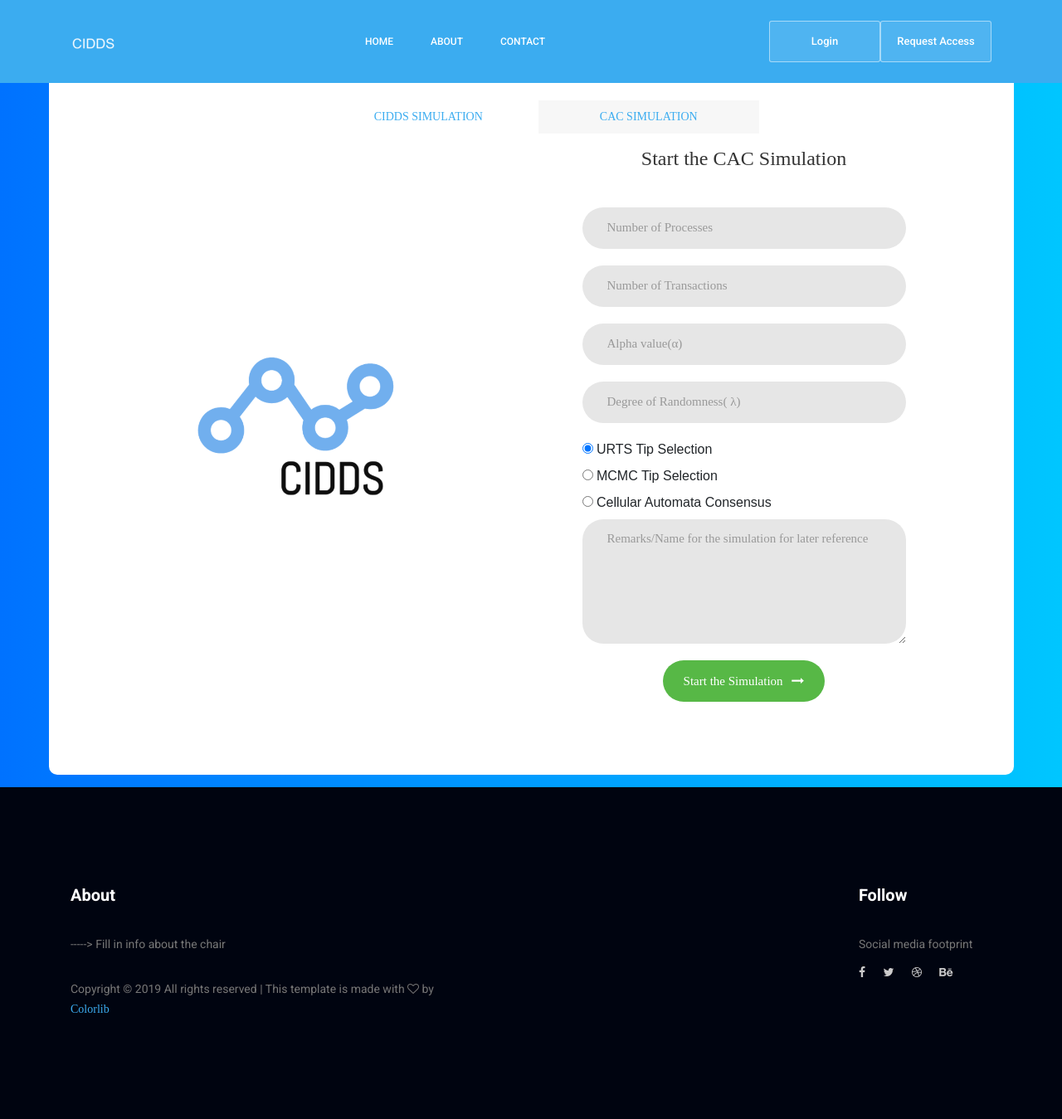
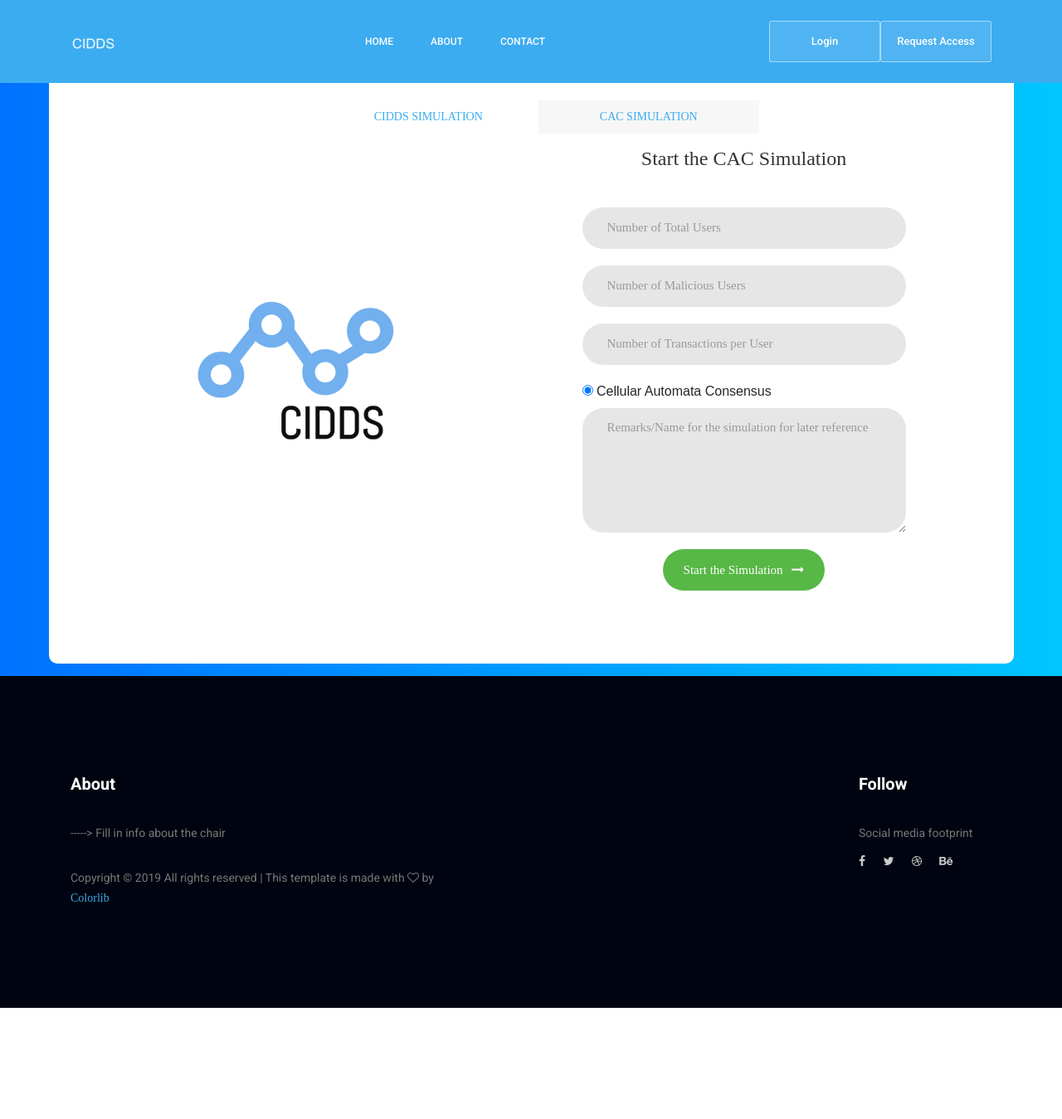
Before and after one commit to i13-msrg/cidds, a Django app: page /simulator/start/cac/ in a window 1280 px wide. Shown: the whole page at 83% size. After the commit the page ends 1215 px from the top, so only its background shows below. Run offline with Django 3.2, Linux system fonts and the light colour scheme; some libraries are stand-ins or nearby versions; some web fonts are replaced.

Commit message:
non malicious user setup

```diff
--- a/templates/start_form_cac.html
+++ b/templates/start_form_cac.html
@@ -26,38 +26,25 @@
 				Start the CAC Simulation
 			</span>
 
-			<div class="wrap-input1 validate-input" data-validate="Number of Processes is required">
-				<input id="processes" class="input1" type="number" min="0" required="required" type="text" name="processes"
-					placeholder="Number of Processes">
+			<div class="wrap-input1 validate-input" data-validate="Number of Total Users is required">
+				<input id="numTotalUser" class="input1" type="number" min="0" required="required" type="text" name="numTotalUser"
+					placeholder="Number of Total Users">
 				<span class="shadow-input1"></span>
 			</div>
-			<div class="wrap-input1 validate-input" data-validate="Number of transactions is required">
-				<input id="transactions" class="input1" type="number" min="0" required="required" type="text"
-					name="transactions" placeholder="Number of Transactions">
+			<div class="wrap-input1 validate-input" data-validate="Number of Total Malicious is required">
+				<input id="numMalUser" class="input1" type="number" min="0" required="required" type="text"
+					name="numMalUser" placeholder="Number of Malicious Users">
 				<span class="shadow-input1"></span>
 			</div>
+			<div class="wrap-input1 validate-input" data-validate="Number of Transactions per User is required">
+					<input id="traUser" class="input1" type="number" min="0" required="required" type="text"
+						name="traUser" placeholder="Number of Transactions per User">
+					<span class="shadow-input1"></span>
+				</div>
 
-			<div class="wrap-input1 validate-input" data-validate="Alpha is required">
-				<input id="alpha" class="input1" type="number" min="0" step="0.00001" required="required" type="text"
-					name="alpha" placeholder="Alpha value(α)">
-				<span class="shadow-input1"></span>
-			</div>
-
-			<div class="wrap-input1 validate-input" data-validate="Degree of randomness">
-				<input id="randomness" class="input1" type="number" min="0" step="0.00001" required="required" type="text"
-					name="randomness" placeholder="Degree of Randomness( λ)">
-				<span class="shadow-input1"></span>
-			</div>
-
-			<input id="urts" type="radio" name="algorithm" value="urts" checked> <label for="urts"> URTS Tip Selection</label>
-			<br>
-			<input id="mcmc" type="radio" name="algorithm" value="mcmc"> <label for="mcmc"> MCMC Tip Selection</label>
-			<br>
-			<input id="cac" type="radio" name="algorithm" value="cac"> <label for="cac"> Cellular Automata Consensus</label>
+			<input id="cac" type="radio" name="algorithm" value="cac" checked> <label for="cac"> Cellular Automata Consensus</label>
 
 			<span class="shadow-input1"></span>
-
-
 
 			<div class="wrap-input1 validate-input" data-validate="Simulation remark is required">
 				<textarea class="input1" required="required" name="reference"
--- a/templates/start_form_cidds.html
+++ b/templates/start_form_cidds.html
@@ -52,8 +52,6 @@
 			<input id="urts" type="radio" name="algorithm" value="urts" checked> <label for="urts"> URTS Tip Selection</label>
 			<br>
 			<input id="mcmc" type="radio" name="algorithm" value="mcmc"> <label for="mcmc"> MCMC Tip Selection</label>
-			<br>
-			<input id="cac" type="radio" name="algorithm" value="cac"> <label for="cac"> Cellular Automata Consensus</label>
 
 			<span class="shadow-input1"></span>
 
```
Also changed, not shown: base/Orchestrator.py (+9 -2 lines), simulator/models.py (+9 -6 lines), simulator/views.py (+23 -22 lines), simulator/migrations/0004_auto_20191006_1748.py (added).
